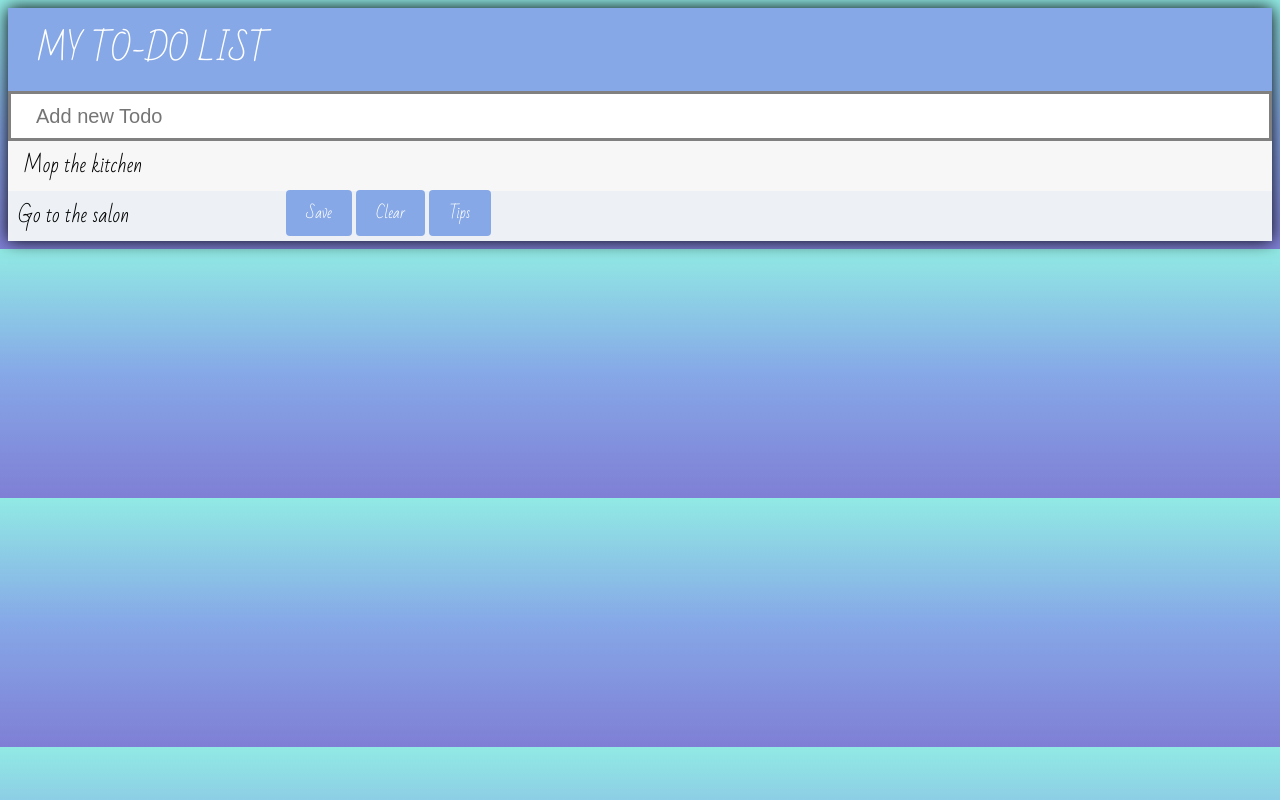
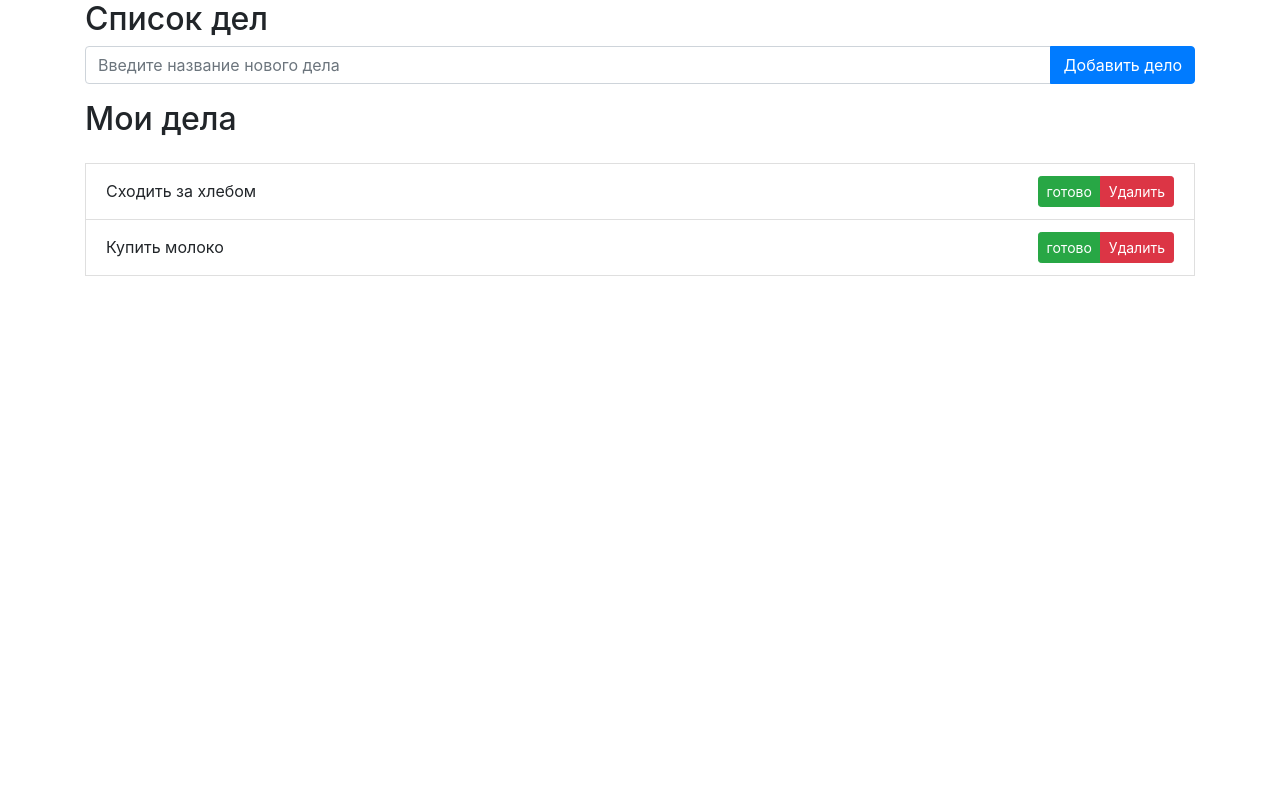
Before and after one commit to SubotichD/JS-homeworks, a plain HTML site: page To-Do List/index.html in a window 1280 px wide. Drawn offline with nearby package versions, Linux system fonts and the light colour scheme; files that its build step writes are made by us from their sources.

Commit message:
correct files

```diff
--- a/To-Do List/index.html
+++ b/To-Do List/index.html
@@ -5,49 +5,27 @@
     <meta http-equiv="X-UA-Compatible" content="IE=edge">
     <meta name="viewport" content="width=device-width, initial-scale=1.0">
     <link rel="stylesheet" href="./style.css">
-    <link rel="shortcut icon" href="assets/favicon.ico">
-    <link rel = "Stylesheet" href = "css/todo.css">
-    <link rel="stylesheet" href="https://use.fontawesome.com/releases/v5.0.13/css/all.css" integrity="sha384-DNOHZ68U8hZfKXOrtjWvjxusGo9WQnrNx2sqG0tfsghAvtVlRW3tvkXWZh58N9jp" crossorigin="anonymous">
-    <link rel="icon" type="image/gif" href="assests/animated_favicon1.gif" >
-    <link href="https://fonts.googleapis.com/css?family=Bad+Script" rel="stylesheet">
+    <link
+    rel="stylesheet"
+    href="https://cdn.jsdelivr.net/npm/bootstrap@4.5.3/dist/css/bootstrap.min.css"
+    integrity="sha384-TX8t27EcRE3e/ihU7zmQxVncDAy5uIKz4rEkgIXeMed4M0jlfIDPvg6uqKI2xXr2"
+    crossorigin="anonymous">
+    <script defer src="./script.js"></script>
     <title>To-Do List</title>
 </head>
 <body>
-    <header>
-        <div id="todo">
-            <h1>MY TO-DO LIST <i id="pensil" class="fa-solid fa-pen"></i></h1>
-            <input type="text" placeholder="Add new Todo">
+    <div id="todo-app" class="container">
+        <h2>Список дел</h2>
+        <form class="input-group mb-3">
+            <input class="form-control" type="text" placeholder="Введите название нового дела">
+            <div class="input-group-append">
+                <button class="btn btn-primary">Добавить дело</button>
+            </div>
+        </form>
+        <ul>
 
+        </ul>
 
-            <ul class="todos">
-                <li> <span><i class="fas fa-frash-alt"></i></span> Mop the kitchen</li>
-                <li> <span><i class="fas fa-frash-alt"></i></span>Go to the salon</li>
-            </ul>
-            <div id="buttons">
-                <button class="save">Save</button>
-                <button class="clear">Clear</button>
-                <button class="tipbtn">Tips</button>
-            </div>
-        </div>
-        <div id = "overlay">
-            <a href="javascript:void(0)" class="closebtn">&times;</a>
-            <ul class="tips">
-                <li>Click on the pencil to hide or show input area</li>
-                <li>Type text into input area and press enter to add todo to list</li>
-                <li>Hover over the todo and click the on trash can to delete</li>
-                <li>Click the clear button to clear all todos from list</li>
-                <li>Click the Save button to save your todos to access them later even if you exit the browser </li>
-             </ul>
-
-         </div>
-
-    </header>
-    <main>
-
-    </main>
-    <footer>
-
-    </footer>
-    <script src="./script.js"></script>
+    </div>
 </body>
 </html>
--- a/To-Do List/script.js
+++ b/To-Do List/script.js
@@ -1,94 +1,101 @@
-let input = document.querySelector("input[type = 'text']");
-let ul = document.querySelector("ul");
-let lists = document.querySelectorAll("li");
-let spans = document.getElementsByTagName("span");
-let pencil = document.querySelector("#pencil");
-let saveBtn = document.querySelector(".save");
-let clearBtn = document.querySelector(".clear");
-let tipsBtn = document.querySelector(".tipBtn");
-let closeBtn = document.querySelector(".closeBtn");
-let overlay = document.getElementById("overlay")
-
-//function to delete todo if delete span is clicked.
-function deleteTodo(){
-    for(let span of spans){
-      span.addEventListener ("click",function (){
-        span.parentElement.remove();
-        event.stopPropagation();
-      });
-    }
+(function() {
+// создаем и возвращаем заголовок приложения
+  function createAppTitle(title){
+    let appTitle = document.createElement('h2');
+    appTitle.innerHTML = title;
+    return appTitle;
   }
 
-  //function to load todo if list is found in local storage.
-  function loadTodo(){
-    if(localStorage.getItem('todoList')){
-      ul.innerHTML = localStorage.getItem('todoList');
-      deleteTodo();
-    }
-  }
+  //  создаем и возвращаем форму для создания дела
+  function createTodoItemForm(){
+    let form = document.createElement('form');
+    let input = document.createElement('input');
+    let buttonWrapper = document.createElement('dev');
+    let button = document.createElement('button');
 
-  //event listener for input to add new todo to the list.
-  input.addEventListener("keypress",function(keyPressed){
-    if(keyPressed.which === 13){
-      //creating lists and span when enter is clicked
-      var li = document.createElement("li");
-      var spanElement = document.createElement("span");
-      var icon = document.createElement("i");
+    form.classList.add('input-group', 'mb-3');
+    input.classList.add('form-control');
+    input.placeholder = 'Введите название нового дела';
+    buttonWrapper.classList.add('input-group-append');
+    button.textContent = 'Добавить дело';
 
-      var newTodo = this.value;
-      this.value = " " ;
+    return {
+      form,
+      input,
+      button,
+    };
 
-      icon.classList.add('fas', 'fa-trash-alt');
-      spanElement.append(icon);
-      ul.appendChild(li).append(spanElement,newTodo);
-
-      deleteTodo();
 
   }
 
-  });
+  //  создаем и возвращаем список елементов
+  function createTodoList(){
+    let list = document.createElement('ul');
+    list.classList.add('list-group');
+    return list;
+  }
 
-  // event listener to linethrough list if clicked
-  ul.addEventListener('click', function(ev) {
-      if (ev.target.tagName === 'LI') {
-        ev.target.classList.toggle('checked');
-      }
-    },false
-  );
+  document.addEventListener('DOMContentLoaded', function(){
+    let container = documment.getElementById('todo-app');
 
-  //hide input box,when pencil icon is clicked
-  pencil.addEventListener('click', function(){
-    input.classList.toggle('display');
+    let todoAppTitle = createApptitle('Список дел');
+    let todoItemForm = createTodoItemForm();
+    let todoList = createTodoList();
+
+    container.append(todoAppTitle);
+    container.append(todoItemForm.form);
+    container.append(todoList);
   });
 
 
+  function createTodoItem(name) {
+    let item = document.createElement('li');
+    // кнопки помещаем в элемент, который красиов покажет их в одной группе
+    let buttonGroup = document.createElement('div');
+    let doneButton = document.createElement('button');
+    let deleteButton = document.createElement('button');
 
-  //save todolist state so user can access it later
-  saveBtn.addEventListener('click',function(){
-    localStorage.setItem('todoList',ul.innerHTML );
+    // устанавливаем стили для элемента списка, а также для размещения кнопок
+    // в его правой части с полощью flex
+    item.classList.add('list-group-item', 'd-flex', 'justify-content-between' , 'align-items-center');
+    item.textContent = name;
+
+    buttonGroup.classList.add('btn-group', 'btn-group-sm');
+    doneButton.classList.add('btn', 'btn-success');
+    doneButton.textContent = 'готово';
+    deleteButton.classList.add('btn', 'btn-danger');
+    deleteButton.textContent = 'Удалить';
+
+    // вкладыввем кнопки в отдельный элемент,чтобы они объединились в один блок
+    buttonGroup.append(doneButton);
+    buttonGroup.append(deleteButton);
+    item.append(buttonGroup);
+
+    // приложению нужен доступ к самому элементу и кнопкам,чтобы обрабатывать события нажатия
+    return {
+      item,
+      doneButton,
+      deleteButton,
+    };
+
+  }
+
+  document.addEventListener('DOMContentLoaded', function() {
+    let container = document.getElementById('todo-app');
+
+
+    let todoAppTitle = createAppTitle('Мои дела');
+    let todoItemForm = createTodoItemForm();
+    let todoList = createTodoList();
+    let todoItems = [createTodoItem('Сходить за хлебом'),createTodoItem('Купить молоко')];
+
+
+    container.append(todoAppTitle);
+    container.append(todoItemForm.form);
+    container.append(todoList);
+    container.append(todoItems[0].item);
+    container.append(todoItems[1].item);
 
   });
 
-  //clear all todo when clear button is clicked
-  clearBtn.addEventListener('click', function(){
-    ul.innerHTML= "";
-    localStorage.removeItem('todoList',ul.innerHTML );
-  });
-
-  //display overlay when tips btn is clicked
-  tipsBtn.addEventListener("click",function(){
-     overlay.style.height = "100%";
-  });
-
-  //close overlay when close btn is clicked
-  closeBtn.addEventListener("click",function(e){
-    e.preventDefault;
-    overlay.style.height = "0";
-
-  })
-
-  //delete todo
-  deleteTodo();
-
-  //load Todo
-  loadTodo();
+})();
--- a/To-Do List/style.css
+++ /dev/null
@@ -1,192 +0,0 @@
-body {
-    height: 100%;
-    font-family: Bad Script;
-    background: #91eae4;
-    background:-webkit-linear-gradient(to bottom, #91EAE4, #86A8E7, #7F7FD5);
-    background:linear-gradient(to bottom, #91EAE4, #86A8E7, #7F7FD5) ;
-}
-
-h1 {
-    text-transform: uppercase;
-    background: #86a8e7;
-    color: #fff;
-    margin: 0;
-    padding: 10px 28px;
-    font-weight: normal;
-}
-
-input {
-    background: #fff;
-    width: 100%;
-    box-sizing: border-box;
-    height: 50px;
-    font-size: 20px;
-    font-weight: 0.5px;
-    padding-left: 25px;
-    border: 3px solid gray;
-    color: gray;
-}
-
-input:focus {
-    background: #edf1f5;
-    border: 3px solid #86a8e7;
-    outline: none;
-    color:#86a8e7;
-}
-
-span {
-    margin-right: 10px;
-    text-align: center;
-    height: 50px;
-    width: 0;
-    opacity: 0;
-    -webkit-transition:0.3s;
-    transition: 0.3s linear;
-}
-
-i {
-    cursor: pointer;
-}
-
-button {
-    background-color:#86a8e7;
-    border: none;
-    color:#fff;
-    padding: 8px 20px;
-    text-align: center;
-    text-decoration: none;
-    display: inline-block;
-    font-size: 15px;
-    border-radius: 4px;
-    font-family: Bad Script;
-    cursor: pointer;
-    -webkit-transition-duration: 0.4s;
-    transition-duration: 0.4s;
-}
-
-button:hover {
-    background-color: #fff;
-    color: #000;
-    border: 2px solid #86a8e7;
-}
-
-#buttons {
-    display: inline-block;
-    text-align: center;
-    margin-left: 22%;
-    position: absolute;
-    bottom: 5px;
-}
-
-#todo {
-    margin: 0 auto;
-    box-shadow: 0 0 1em #000;
-    min-width: 22%;
-    height: 100%;
-    background: #fff;
-    position: relative;
-}
-
-#overlay {
-    height: 0;
-    width: 100%;
-    position: fixed;
-    z-index: 1;
-    left: 0;
-    top: 0;
-
-
-    background-color: rgb(0,0,0);
-    background-color: rgba(0,0,0, 0.7);
-    overflow-x: hidden;
-    transition: 0.5s;
-    -webkit-transition:  0.5s;
-
-}
-
-#overlay .closebtn {
-    position: absolute;
-    top: 15px;
-    right: 40px;
-
-
-    font-size: 60px;
-    color: #86a8e7;
-    cursor: pointer;
-}
-
-#overlay li {
-    display: block;
-    padding: 8px;
-    list-style-type: circle;
-    font-size: 30px;
-    color:#818181;
-}
-
-.todos {
-    list-style-type: none;
-    margin: 0;
-    padding: 0;
-
-}
-
-.todos li {
-    background: #f7f7f7;
-    height: 50px;
-    line-height: 50px;
-    cursor: pointer;
-    font-size: 20px;
-}
-
-.todos li:nth-child(2n) {
-    background: #edf1f5;
-}
-
-.todos li:hover span {
-    width: 50%;
-    opacity: 1.0;
-    margin-left: 50%;
-
-}
-
-.display{
-    display: none;
-    transition: 0.3s linear;
-}
-
-.checked {
-    color: gray;
-    text-decoration: line-through;
-}
-
-.fa-pensil-alt {
-    float: right;
-    padding-top: 8px;
-}
-
-.fa-frash-alt {
-    color:#7f7fd5 ;
-}
-
-.tips {
-    position: relative;
-    top: 20%;
-    width: 100%;
-    text-align: center;
-    margin-right: 25px;
-}
-
-@media screen and (max-height: 450px) {
-    .overlay a {
-        font-size: 20px
-    }
-    .overlay .closebtn {
-        font-size: 40px;
-        top: 15px;
-        right: 35px;
-    }
-    #todo{
-        width:100%;
-        height:100%;
-    }
-}
```
Lines whose indentation alone changed are shown as unchanged.
